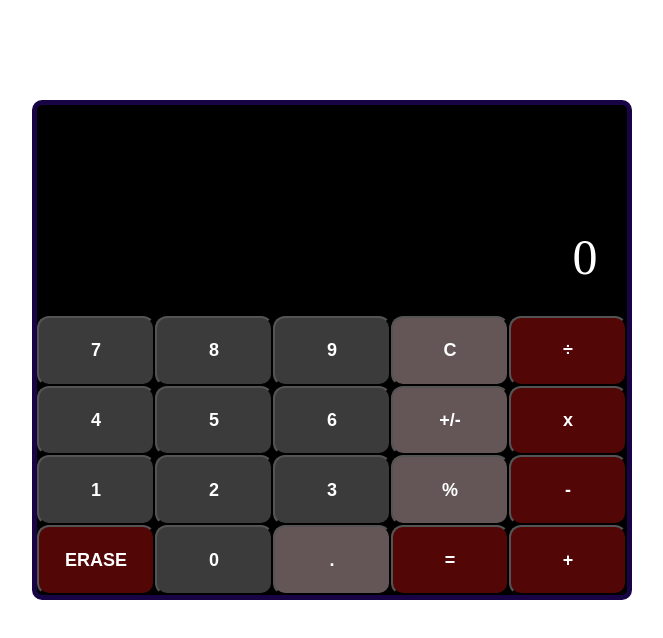
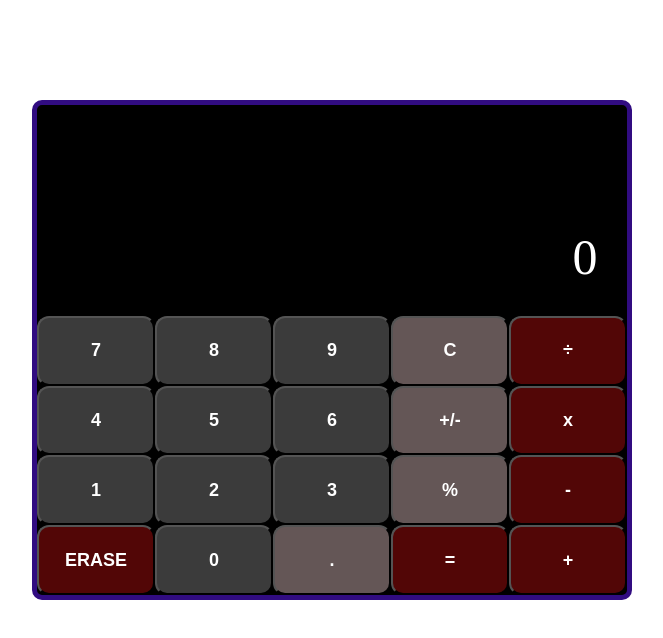
Before and after one commit to thefx3/calculator, a plain HTML site: page index.html in a window 1280 px wide. Shown: the whole page, without its empty margins (308-971 px from the left). Drawn offline with Linux system fonts and the light colour scheme.

```diff
--- a/styles.css
+++ b/styles.css
@@ -7,7 +7,7 @@
 
     background-color: black;
     border-radius: 10px;
-    border: 5px solid rgb(24, 4, 68);
+    border: 5px solid rgb(49, 12, 129);
 }
 
 .display {
```
